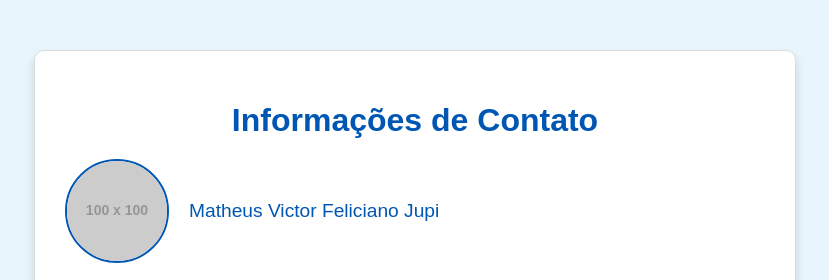
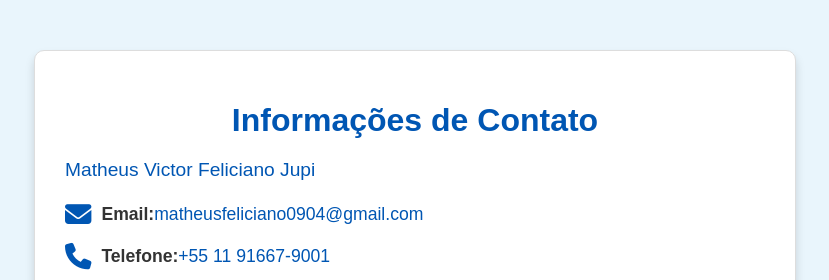
Before and after one commit to MatheusFeliciano0904/Contato, a plain HTML site: page index.html in a window 1280 px wide. Shown: the top 280 px of the page, without its empty margins (225-1054 px from the left). Drawn offline with Linux system fonts and the light colour scheme; placeholder pictures from the web are drawn by us.

Commit message:
Update index.html

```diff
--- a/index.html
+++ b/index.html
@@ -97,7 +97,6 @@
     <div class="container">
         <h1>Informações de Contato</h1>
         <div class="profile">
-            <img src="https://via.placeholder.com/100" alt="Foto de perfil">
             <div>Matheus Victor Feliciano Jupi</div>
         </div>
         <ul class="contact-info">
```
